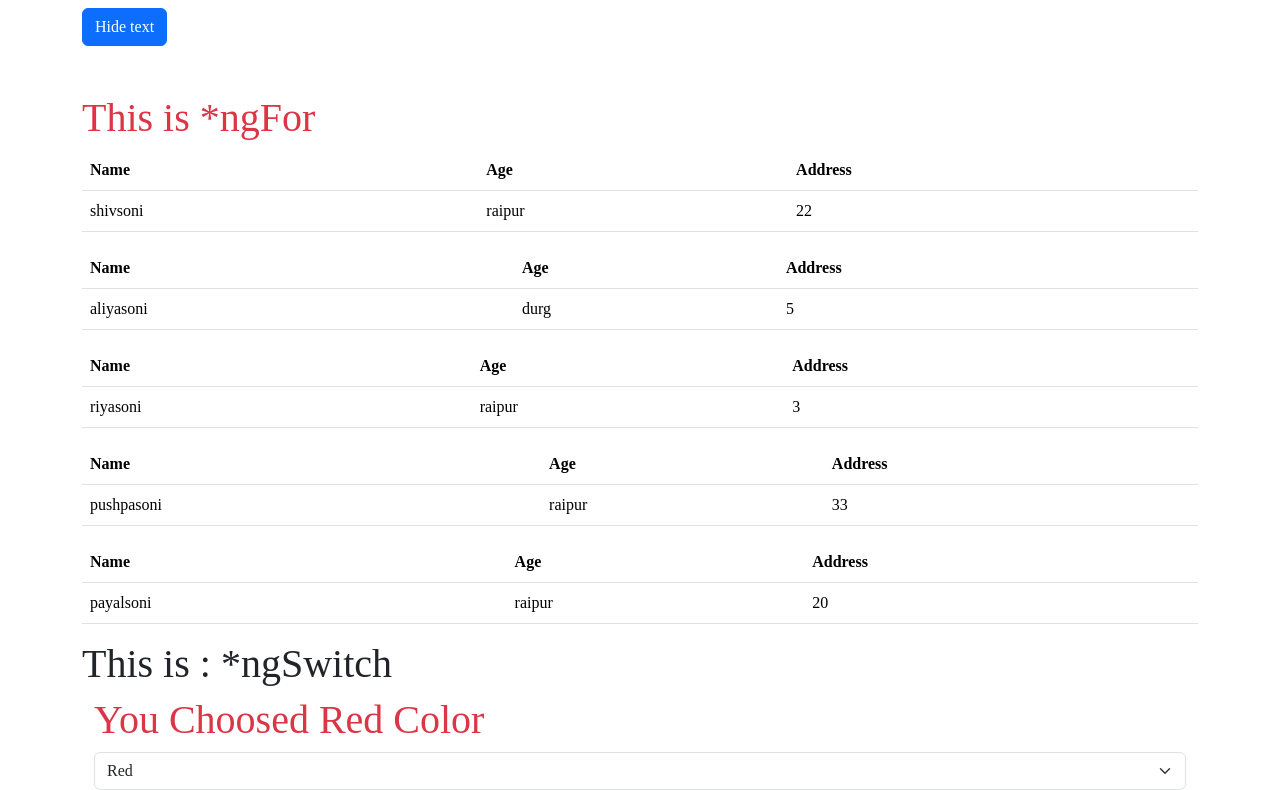
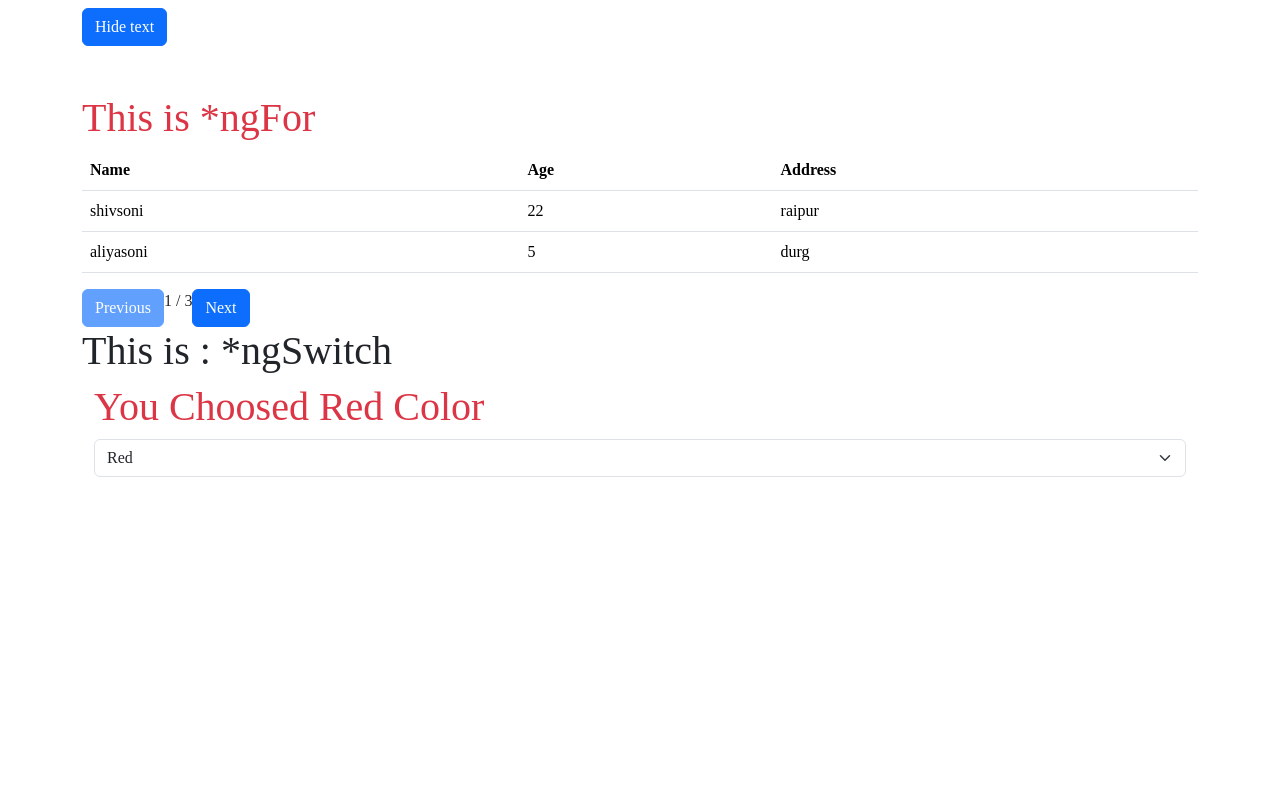
Before and after one commit to Shiv392/Complete-ANGULAR, an Angular app in the folder angular_complete/: page / in a window 1280 px wide. Shown: the part 1069-1859 px from the top of the page. After the commit the page ends 1546 px from the top, so only its background shows below. Built offline with nearby package versions, Linux system fonts and the light colour scheme.

Commit message:
added pagination and sorting in *ngFor table

```diff
--- a/angular_complete/src/app/directives/ngfor/ngfor.component.html
+++ b/angular_complete/src/app/directives/ngfor/ngfor.component.html
@@ -1,17 +1,25 @@
-<h1 class="text text-danger mt-5"> This is *ngFor</h1>
-<table class="table" *ngFor="let x of person">
+<h1 class="text text-danger mt-5">This is *ngFor</h1>
+
+<table class="table">
   <thead>
     <tr>
-        <th scope="col">Name</th>
-        <th scope="col">Age</th>
-        <th scope="col">Address</th>
+      <th scope="col" (click)="sortData('name')">Name</th>
+      <th scope="col" (click)="sortData('age')">Age</th>
+      <th scope="col" (click)="sortData('address')">Address</th>
     </tr>
   </thead>
   <tbody>
-     <tr>
+    <tr *ngFor="let x of visibleItems">
       <td>{{x.name}}</td>
+      <td>{{x.age}}</td>
       <td>{{x.address}}</td>
-        <td>{{x.age}}</td>
     </tr>
   </tbody>
 </table>
+
+<!-- Pagination -->
+<div class="pagination">
+  <button class="btn btn-primary" (click)="prevPage()" [disabled]="currentPage === 1">Previous</button>
+  <span>{{currentPage}} / {{totalPages}}</span>
+  <button class="btn btn-primary" (click)="nextPage()" [disabled]="currentPage === totalPages">Next</button>
+</div>
--- a/angular_complete/src/app/directives/ngfor/ngfor.component.ts
+++ b/angular_complete/src/app/directives/ngfor/ngfor.component.ts
@@ -6,7 +6,13 @@ import { Component } from '@angular/core';
   styleUrls: ['./ngfor.component.css']
 })
 export class NgforComponent {
-person:any=[
+  currentPage: number = 1;
+  itemsPerPage: number = 2;
+  totalItems: number = 0;
+  sortedColumn: string = '';
+  sortOrder: string = 'asc';
+
+person:any[]=[
   {name:'shivsoni',age:22,address:'raipur'},
   {
     name:'aliyasoni',age:5,address:'durg'
@@ -19,4 +25,53 @@ person:any=[
     name:'payalsoni',age:20,address:'raipur'
   }
 ]
+
+  // Sorting function
+  sortData(column: string) {
+    if (column === this.sortedColumn) {
+      this.sortOrder = this.sortOrder === 'asc' ? 'desc' : 'asc';
+    } else {
+      this.sortedColumn = column;
+      this.sortOrder = 'asc';
+    }
+
+    // Perform sorting logic on your person array here
+    this.person.sort((a, b) => {
+      if (this.sortOrder === 'asc') {
+        return a[column] > b[column] ? 1 : -1;
+      } else {
+        return a[column] < b[column] ? 1 : -1;
+      }
+    });
+
+    // Update pagination after sorting
+    this.currentPage = 1;
+  }
+
+  // Pagination functions
+  goToPage(page: number) {
+    this.currentPage = page;
+  }
+
+  nextPage() {
+    if (this.currentPage < this.totalPages) {
+      this.currentPage++;
+    }
+  }
+
+  prevPage() {
+    if (this.currentPage > 1) {
+      this.currentPage--;
+    }
+  }
+
+  get totalPages() {
+    return Math.ceil(this.person.length / this.itemsPerPage);
+  }
+
+  get visibleItems() {
+    const startIndex = (this.currentPage - 1) * this.itemsPerPage;
+    const endIndex = startIndex + this.itemsPerPage;
+    return this.person.slice(startIndex, endIndex);
+  }
 }
```
Lines whose indentation alone changed are shown as unchanged.
